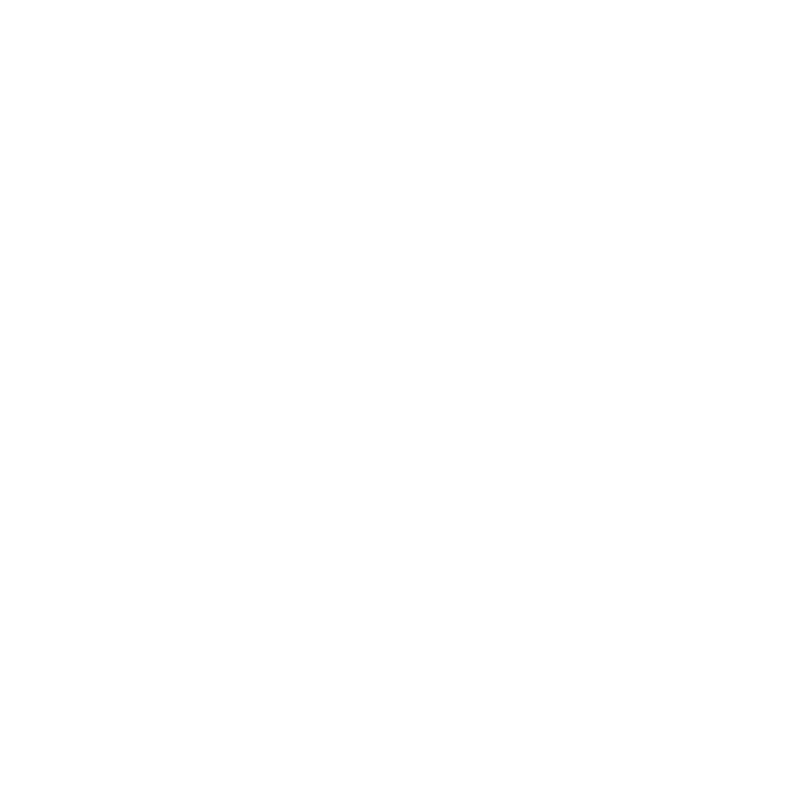
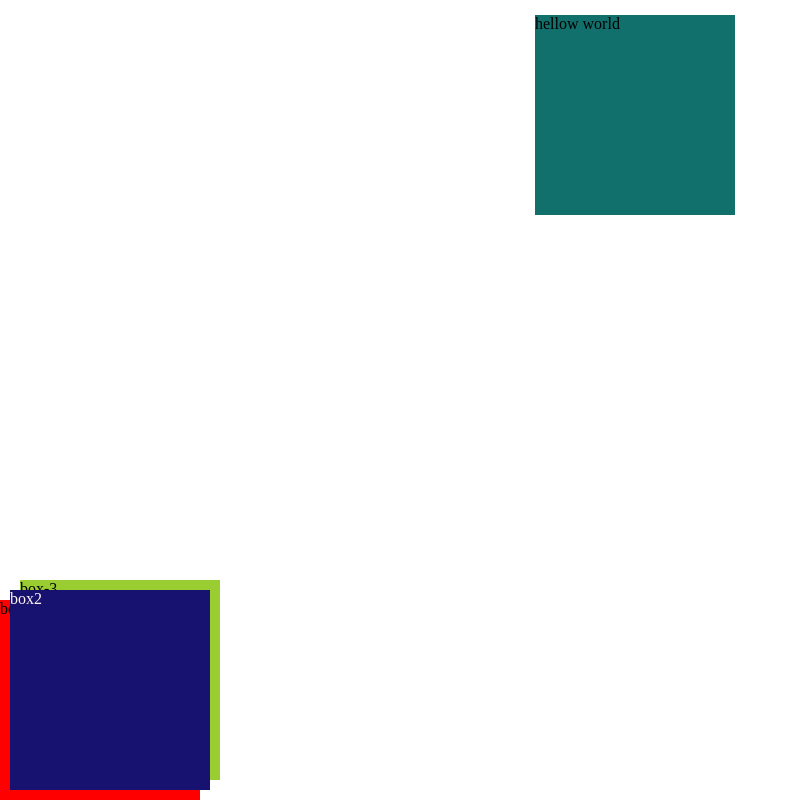
Before and after one commit to FbW-E04-1/breaking-the-flow-arasaa, a plain HTML site: page index.html in a window 1280 px wide. Shown: the whole page, without its empty margins (0-798 px from the left). Drawn offline with Linux system fonts and the light colour scheme.

Commit message:
did the first exercise

```diff
--- a/index.html
+++ b/index.html
@@ -2,11 +2,20 @@
 <html lang="en">
 <head>
     <meta charset="UTF-8">
+    <meta http-equiv="X-UA-Compatible" content="IE=edge">
     <meta name="viewport" content="width=device-width, initial-scale=1.0">
-    <meta http-equiv="X-UA-Compatible" content="ie=edge">
-    <title>Document</title>
-    <link rel="stylesheet" href="style.css">
+    <title>Absolute</title>
+   <link rel="stylesheet" href="style.css">
 </head>
 <body>
+    <main>
+    <div class="hellow-world">hellow world</div>
+    <div class="box1">box-1</div>
+    <div class="box2">box2</div>
+    <div class="box3">box-3</div>
+</main>
+
+
+
 </body>
 </html>
--- a/style.css
+++ b/style.css
@@ -1,5 +1,42 @@
-html, body {
-    margin: 0;
-    padding: 0;
-    height: 100%;
+.hellow-world{
+    height: 200px;
+    width: 200px;
+    background-color: rgb(18, 112, 108);
+    margin: 0 auto;
+    position: relative;
+    right: 5px;
+    top: 7px;
+
+
 }
+
+.box1{
+    background-color: red;
+    height: 200px;
+    width: 200px;
+    position: absolute;
+
+    left: 0px;
+    bottom: 0px;
+
+
+}
+.box2{
+    background-color: rgb(23, 18, 112);
+    color: seashell;
+    height: 200px;
+    width: 200px;
+    position: absolute;
+    left: 10px;
+    bottom: 10px;
+}
+
+.box3{
+    background-color: yellowgreen;
+    height: 200px;
+    width: 200px;
+    position: absolute;
+    left: 20px;
+    bottom: 20px;
+    z-index: -1;
+}
```
